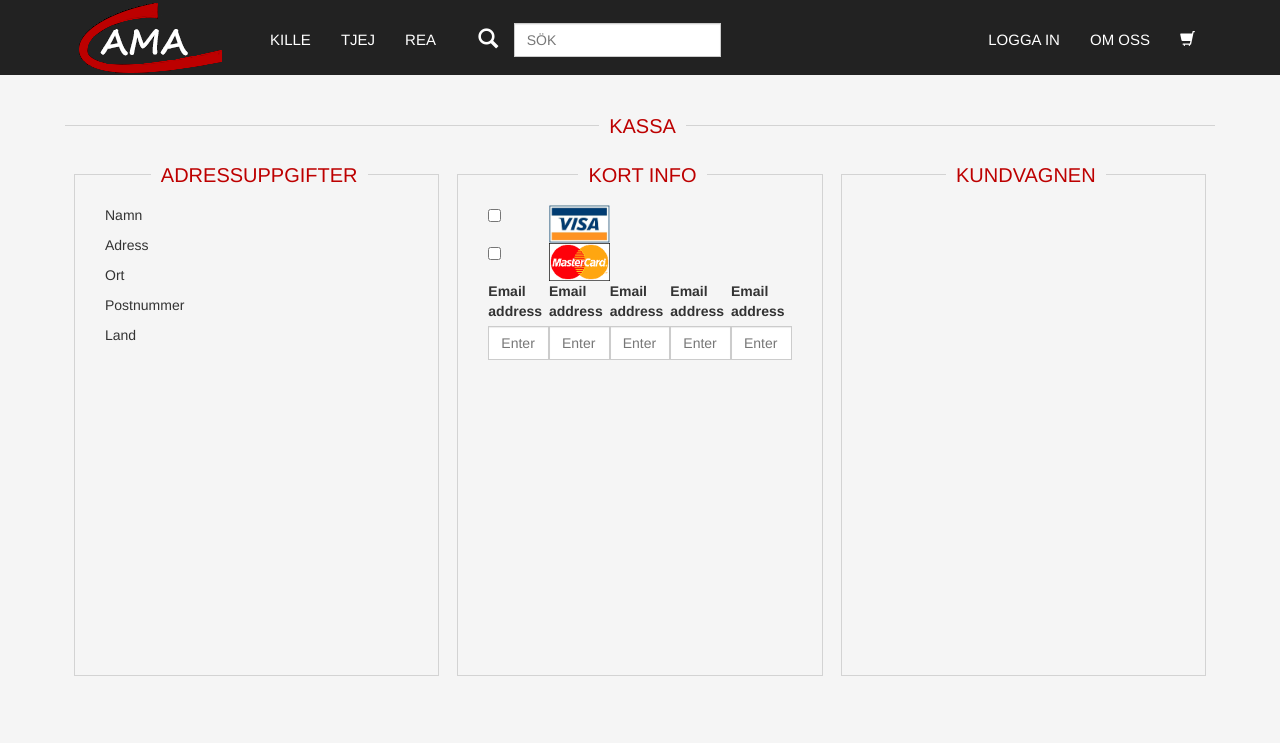
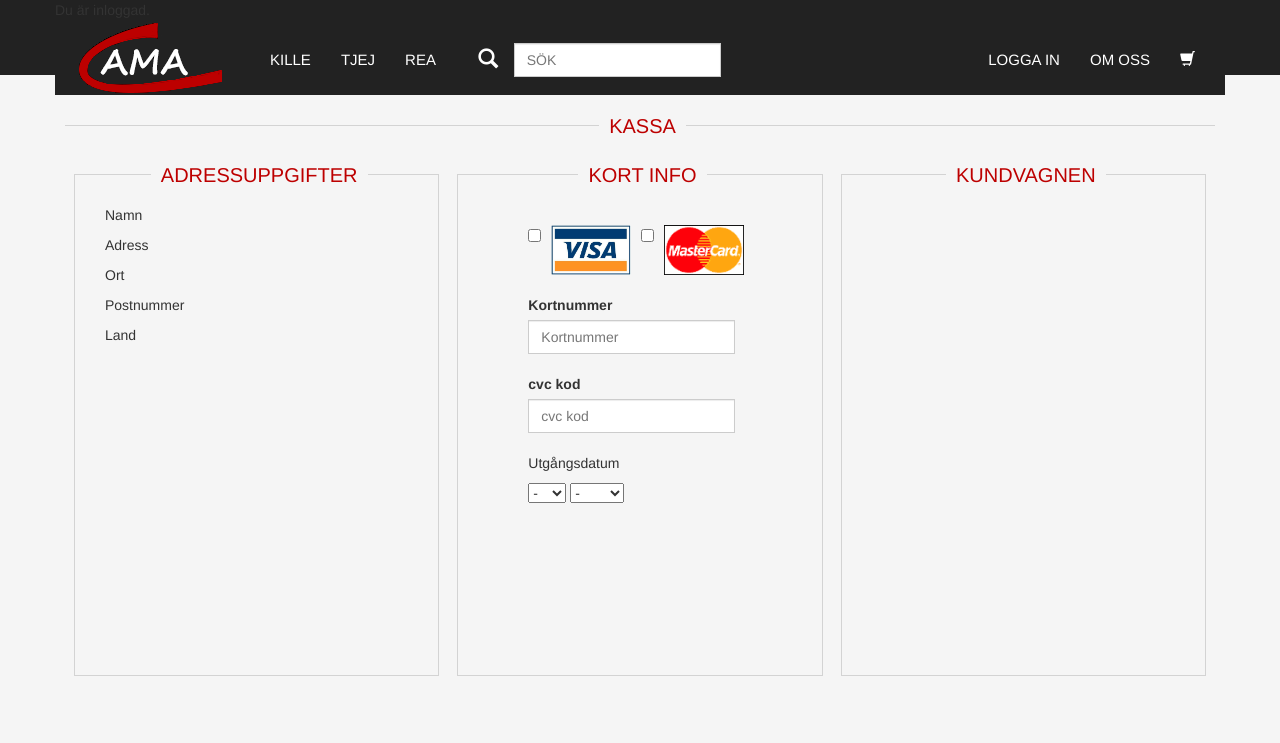
Before and after one commit to cama2014/Camaalbin, a PHP site: page /kassa.php in a window 1280 px wide. Shown: the top 743 px of the page. Run offline with PHP 8.4, Linux system fonts and the light colour scheme; the visitor is signed in with stand-in values (Sample User, id 1); some libraries are stand-ins or nearby versions.

Commit message:
#28 06-02-2015

```diff
--- a/IndexPHP.php
+++ b/LoginPHP.php
@@ -7,21 +7,22 @@ define("DB_NAME", "slutprojekt");
 $result = null;
 
 $dbh = new PDO('mysql:dbname=' . DB_NAME . ';host=' . DB_SERVER . ';charset=utf8', DB_USER, DB_PASSWORD);
-//include 'nav.php';
-include 'index.php';
+
+
 if ($_SESSION["user"] != null) {
     echo 'Du är inloggad. ';
 } else {
     $_SESSION["user"] = null;
 }
 if (isset($_POST["action"])) {
+
+if ($_POST["action"] == "login") {
     echo 'Hej';
-if ($_POST["action"] == "login") {
 //        var_dump($_POST);
         $email = $_POST["email"];
         $password = $_POST["password"];
 
-        $pass = filter_input(INPUT_POST, 'pass', FILTER_SANITIZE_SPECIAL_CHARS);
+        $password = filter_input(INPUT_POST, 'password', FILTER_SANITIZE_SPECIAL_CHARS);
         $email = filter_input(INPUT_POST, 'email', FILTER_SANITIZE_SPECIAL_CHARS);
         $sql = "SELECT * FROM inlogg WHERE email=:email AND password=:password";
 
@@ -34,12 +35,12 @@ if ($_POST["action"] == "login") {
 
 
 
-//        if ($result != null) {
-//            echo 'Du loggades in!';
-//            $_SESSION["user"] = $_POST["username"];
-//        } else {
-//            echo 'inlogg misslyckad';
-//        }
+       if ($result != null) {
+           echo 'Du loggades in!';
+          $_SESSION["user"] = $_POST["username"];
+     } else {
+         echo 'inlogg misslyckad';
+       }
 }
 }
 ?>
--- a/Tshirt.css
+++ b/Tshirt.css
@@ -91,11 +91,11 @@ ul.filter-lista li h3{
 
 }
 
+
 .well ul li a{
 
     text-decoration: none;
     color: #777;
-    width: 100%;
 
 }
 
--- a/kassa.css
+++ b/kassa.css
@@ -33,15 +33,23 @@
 
 }
 
-.kort{
+.kortinfo-ruta{
 
-    background-color: pink;
-    width: 100%;
+    float: left;
+}
+
+.kortinfo-ruta ul li{
+
+    list-style-type: none;
+    float: left;
+    margin-top: 20px;
 
 }
 
-.checkbox img{
+.kortinfo-ruta ul li img{
 
     float: right;
+    margin-left: 10px;
+    margin-right: 10px;
 
 }
--- a/kassa.php
+++ b/kassa.php
@@ -77,48 +77,59 @@
                             </div>
                         </div>
                         <div class="kortinfo rutairuta">
-                            <table class="table table-info">
-                                <tr>
-                                <div class="kort">
-                                        <tr>
-                                            <td>
-                                                <input type="checkbox">
-                                            </td>
-                                            <td>
-                                                <img src="img/visa.jpg" width="80" height="40" class="img-responsive" alt="Responsive image">
-                                            </td>
-                                        </tr>
-                                        <tr>
-                                            <td>
-                                                <input type="checkbox">
-                                            </td>
-                                            <td>
-                                                <img src="img/mastercard.jpg" width="80" height="40" class="img-responsive" alt="Responsive image">
-                                            </td>
-                                        </tr>
-                                </div>
-                                <td>
-                                <label for="exampleInputEmail1">Email address</label>
-                                <input type="email" class="form-control" id="exampleInputEmail1" placeholder="Enter email">
-                                </td>
-                                <td>
-                                <label for="exampleInputEmail1">Email address</label>
-                                <input type="email" class="form-control" id="exampleInputEmail1" placeholder="Enter email">
-                                </td>
-                                <td>
-                                <label for="exampleInputEmail1">Email address</label>
-                                <input type="email" class="form-control" id="exampleInputEmail1" placeholder="Enter email">
-                                </td>
-                                <td>
-                                <label for="exampleInputEmail1">Email address</label>
-                                <input type="email" class="form-control" id="exampleInputEmail1" placeholder="Enter email">
-                                </td>
-                                <td>
-                                <label for="exampleInputEmail1">Email address</label>
-                                <input type="email" class="form-control" id="exampleInputEmail1" placeholder="Enter email">
-                                </td>
-                                </tr>
-                            </table>
+                            <div class="kortinfo-ruta">
+                                <ul>
+                                    <li>
+                                        <input type="checkbox">
+                                        <img src="img/visa.jpg" width="80" height="40" class="img-responsive" alt="Responsive image">
+                                    </li>
+                                    <li>
+                                        <input type="checkbox">
+                                        <img src="img/mastercard.jpg" width="80" height="40" class="img-responsive" alt="Responsive image">
+                                    </li>
+                                    <li>
+                                        <label for="exampleInputEmail1">Kortnummer</label>
+                                        <input type="email" class="form-control" id="exampleInputEmail1" placeholder="Kortnummer">
+                                    </li>
+                                    <li>
+                                        <label for="exampleInputEmail1">cvc kod</label>
+                                        <input type="email" class="form-control" id="exampleInputEmail1" placeholder="cvc kod">
+                                    </li>
+                                    <li>
+                                        <p>Utgångsdatum</p>
+                                        <select>
+                                            <option>-</option>
+                                            <option>01</option>
+                                            <option>02</option>
+                                            <option>03</option>
+                                            <option>04</option>
+                                            <option>05</option>
+                                            <option>06</option>
+                                            <option>07</option>
+                                            <option>08</option>
+                                            <option>09</option>
+                                            <option>10</option>
+                                            <option>11</option>
+                                            <option>12</option>
+
+                                        </select>
+                                        <select>
+                                            <option>-</option>
+                                            <option>2015</option>
+                                            <option>2016</option>
+                                            <option>2017</option>
+                                            <option>2018</option>
+                                            <option>2019</option>
+                                            <option>2020</option>
+                                            <option>2021</option>
+                                            <option>2022</option>
+                                            <option>2023</option>
+                                            <option>2024</option>
+                                            <option>2025</option>
+                                        </select>
+                                    </li>
+                                </ul>
+                            </div>
                         </div>
                     </div>
 
--- a/nav.php
+++ b/nav.php
@@ -5,7 +5,9 @@
     <div class="container header-container">
 
         <!--nav-->
-
+        <?php
+        include 'LoginPHP.php';
+        ?>
         <nav class="navbar navbar-default" role="navigation">
             <div class="container-fluid">
                 <!-- Brand and toggle get grouped for better mobile display -->
@@ -89,12 +91,13 @@
                                                 <input type="email" class="form-control" id="exampleInputEmail1" placeholder="Email" name="email">
                                             </div>
                                             <div class="form-group glomtlosen">
-                                                <input type="password" class="form-control" id="exampleInputPassword1" placeholder="Lösenord">
+                                                <input type="password" class="form-control" id="exampleInputPassword1" placeholder="Lösenord" name="password">
                                                 <a class="glomtlos" href="#">Glömt lösenord?</a>
                                             </div>
 
                                             <div class="checkbox">
-                                                <a class="btn btn-primary huvud-button loggain-button" href="mittkonto.php" role="button">LOGGA IN</a>
+                                                <!--<a class="btn btn-primary huvud-button loggain-button" href="#" role="button">LOGGA IN</a>-->
+                                                <input type="submit" class="btn btn-primary huvud-button loggain-button" name="action" value="login">
                                                 <label>
                                                     <input type="checkbox"> Kom ihåg mig
                                                 </label>
@@ -113,7 +116,8 @@
                                             <div class="form-group">
                                                 <input type="password" class="form-control" id="exampleInputPassword1" placeholder="Bekräfta Lösenord">
                                             </div>
-                                            <a class="btn btn-primary huvud-button regestrera-button" href="#" role="button">REGESTRERA DIG</a>
+                                            <input type="submit" class="btn btn-primary huvud-button loggain-button" name="action" value="reg">
+                                            <!--<a class="btn btn-primary huvud-button regestrera-button" href="#" role="button">REGESTRERA DIG</a>-->
                                         </form>
                                     </div>
                                 </div>
```
